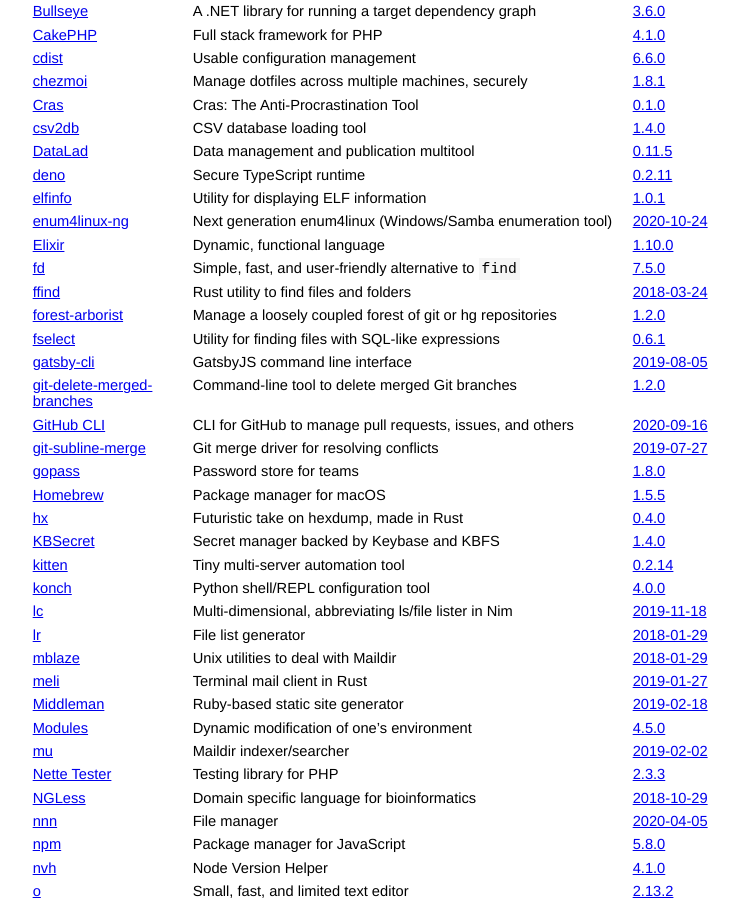
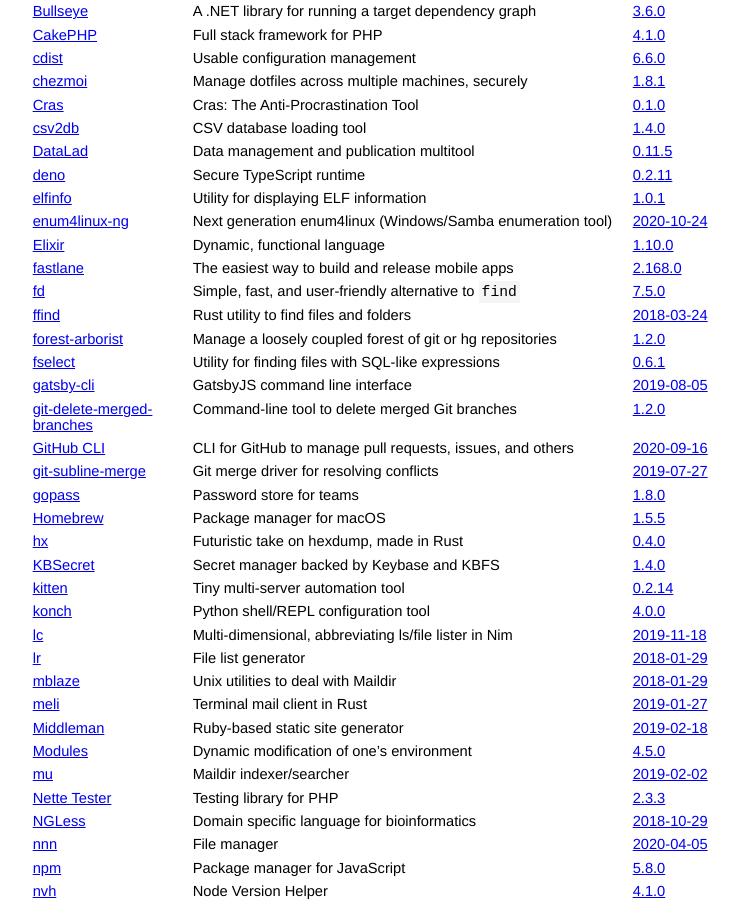
Before and after one commit to jcs/no_color, a Jekyll site: the page built from index.md, in a window 1280 px wide and 900 px high, scrolled down 1183 px. Shown: the whole window, without its empty margins (211-950 px from the left). Built offline with Jekyll 4.4.1, drawn with Linux system fonts in a browser that asks for light colours; our own code applies the rules of GitHub Pages for plain Markdown files.

Commit message:
Add fastlane

```diff
--- a/index.md
+++ b/index.md
@@ -81,6 +81,7 @@ color via `NO_COLOR`.
 | [elfinfo](https://github.com/xyproto/elfinfo) | Utility for displaying ELF information | [1.0.1](https://github.com/xyproto/elfinfo/tree/1.0.1) |
 | [enum4linux-ng](https://github.com/cddmp/enum4linux-ng) | Next generation enum4linux (Windows/Samba enumeration tool) | [2020-10-24](https://github.com/cddmp/enum4linux-ng/commit/fa8f371de9975d4613c6ed9582b26db2584d10d8) |
 | [Elixir](https://elixir-lang.org) | Dynamic, functional language | [1.10.0](https://github.com/elixir-lang/elixir/releases/tag/v1.10.0) |
+| [fastlane](https://fastlane.tools) | The easiest way to build and release mobile apps | [2.168.0](https://github.com/fastlane/fastlane/releases/tag/2.168.0) |
 | [fd](https://github.com/sharkdp/fd) | Simple, fast, and user-friendly alternative to `find` | [7.5.0](https://github.com/sharkdp/fd/releases/tag/v7.5.0) |
 | [ffind](https://github.com/josephscade/ffind) | Rust utility to find files and folders | [2018-03-24](https://github.com/josephscade/ffind/commit/fec4aa6101f2b3d6d5b06df640e299d0b1fbb190) |
 | [forest-arborist](https://github.com/JohnRGee/forest-arborist) | Manage a loosely coupled forest of git or hg repositories | [1.2.0](https://github.com/JohnRGee/forest-arborist/releases/tag/v1.2.0) |
```
